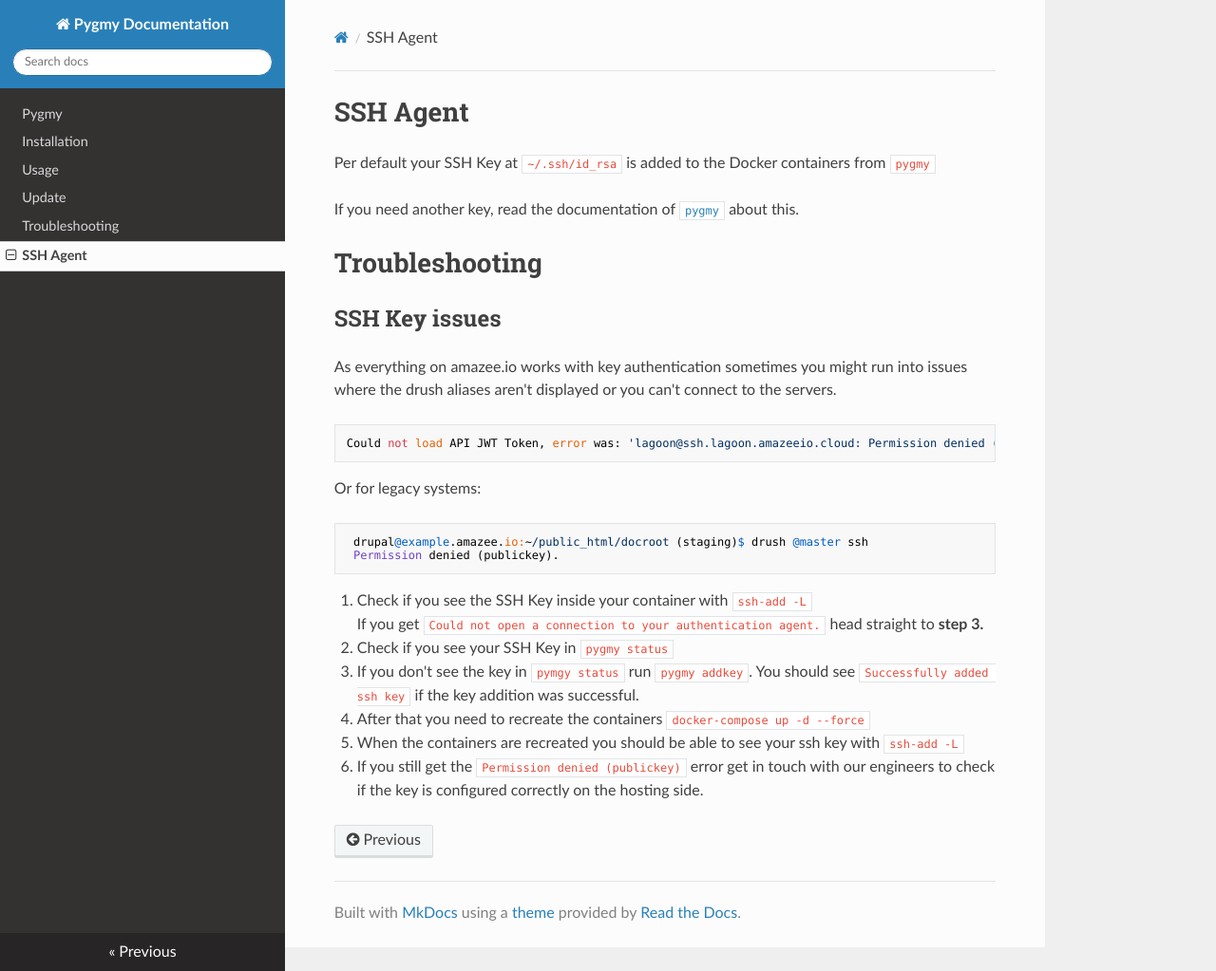
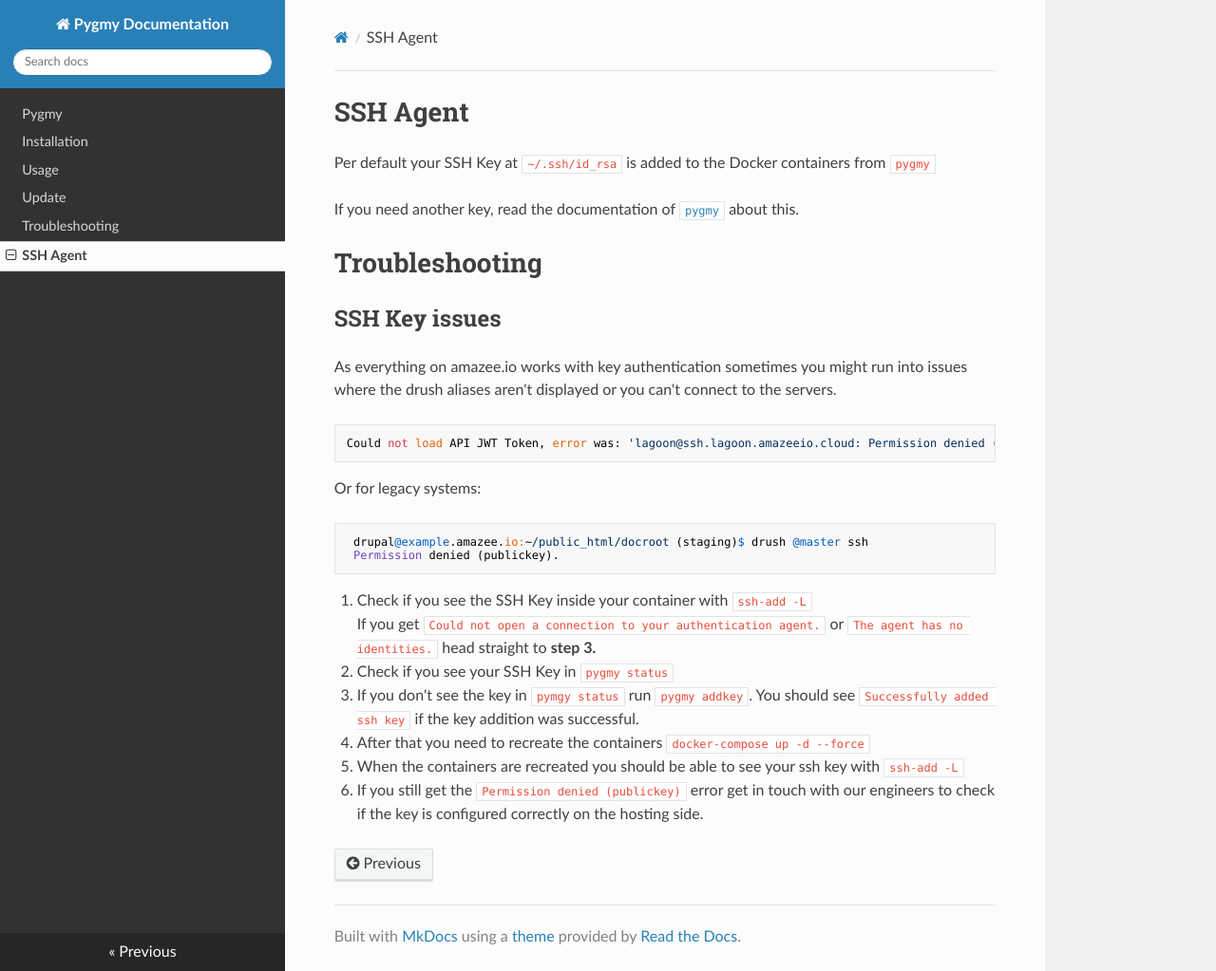
Before and after one commit to pygmystack/pygmy-legacy, an MkDocs documentation site: the page built from docs/ssh_agent.md, in a window 1280 px wide and 1023 px high. Shown: the whole window at 95% size. Built offline with MkDocs 1.6.1, drawn with Linux system fonts in a browser that asks for light colours; nearby versions of some CDN libraries.

Commit message:
Update ssh_agent.md

```diff
--- a/docs/ssh_agent.md
+++ b/docs/ssh_agent.md
@@ -18,7 +18,7 @@ Or for legacy systems:
      Permission denied (publickey).
 
 1. Check if you see the SSH Key inside your container with `ssh-add -L` <br>
-   If you get `Could not open a connection to your authentication agent.` head straight to **step 3.**
+   If you get `Could not open a connection to your authentication agent.` or `The agent has no identities.` head straight to **step 3.**
 2. Check if you see your SSH Key in `pygmy status`
 3. If you don't see the key in `pymgy status` run `pygmy addkey`. You should see `Successfully added ssh key` if the key addition was successful.
 4. After that you need to recreate the containers `docker-compose up -d --force`
```
